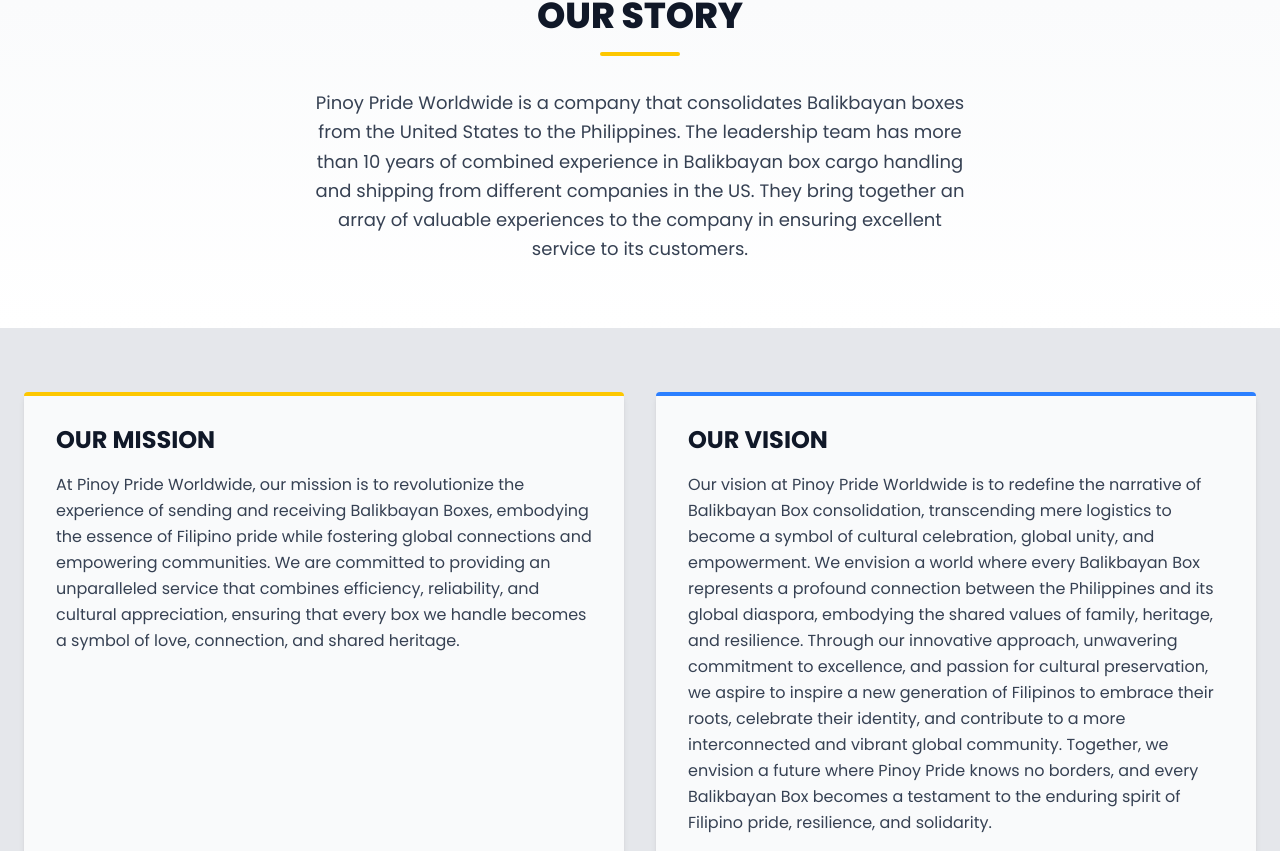
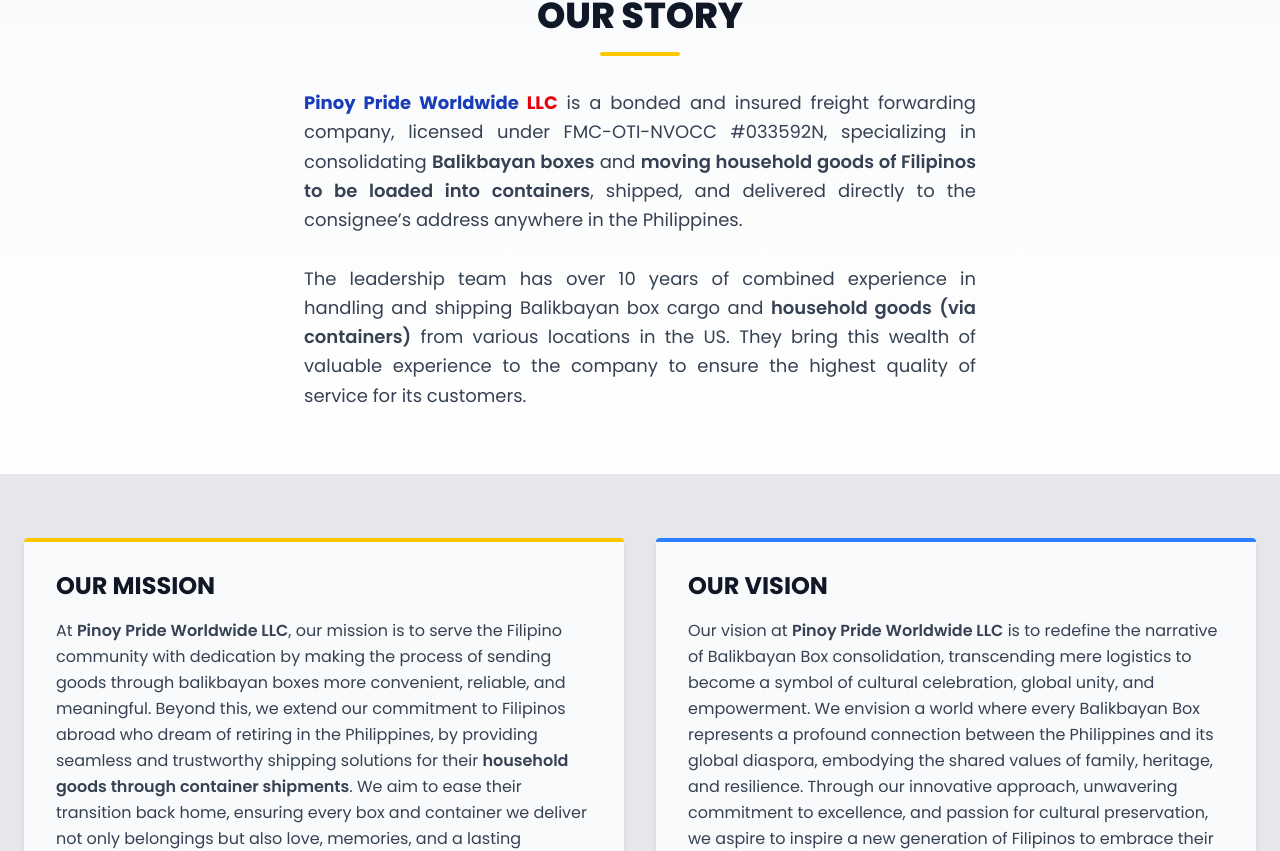
Before and after one commit to derekcatigan/pinoyprideworldwidellc, a Vue app: page /about-us in a window 1280 px wide. Shown: the part 468-1319 px from the top of the page. Built offline with nearby package versions, Linux system fonts and the light colour scheme.

Commit message:
Fixed Styles

```diff
--- a/src/components/BranchesCard.vue
+++ b/src/components/BranchesCard.vue
@@ -3,10 +3,10 @@
 import { MapPinIcon } from '@heroicons/vue/24/outline';
 
 const branchNames = [
+    { branch: "New York/New Jersey" },
     { branch: "Seattle" },
-    { branch: "New York/New Jersey" },
+    { branch: "Texas" },
     { branch: "Virginia" },
-    { branch: "Texas" },
 ];
 </script>
 
--- a/src/components/Header.vue
+++ b/src/components/Header.vue
@@ -8,6 +8,7 @@
     { to: "/news", name: "News" },
     { to: "/track", name: "Track" },
     { to: "/contact", name: "Contact" },
+    { to: "/services", name: "Services" },
     { to: "/careers", name: "Careers" },
 ];
 
--- a/src/components/TeamSection.vue
+++ b/src/components/TeamSection.vue
@@ -114,7 +114,7 @@
 
         <!-- Team Grid -->
         <div class="space-y-8">
-            <div v-fade-slide-up="100" v-for="(member, index) in teamMembers" :key="index"
+            <div v-fade-slide-up="50" v-for="(member, index) in teamMembers" :key="index"
                 class="bg-white border border-gray-300 rounded-xl shadow-md overflow-hidden hover:shadow-xl transition duration-300">
                 <div class="flex flex-col sm:flex-row items-stretch">
                     <!-- Image + Name + Position -->
--- a/src/components/TestimonialCard.vue
+++ b/src/components/TestimonialCard.vue
@@ -4,10 +4,10 @@
 
 // Testimonials
 const testimonials = ref([
-    { name: "Jane Doe", position: "Entrepreneur", message: "Pinoy Pride Worldwide made shipping so easy and reliable!", avatar: HomeImage01 },
-    { name: "John Smith", position: "Teacher", message: "Excellent service and my packages always arrive on time!", avatar: HomeImage01 },
-    { name: "Maria Lopez", message: "Very satisfied with their customer support and delivery.", avatar: HomeImage01 },
-    { name: "Mark Wilson", position: "Business Owner", message: "Professional and reliable shipping services.", avatar: HomeImage01 }
+    { name: "Christopher Jaime Collado Bicknell", position: "", message: "Rising contributor Thank you for taking care of my parents with their move! Happy to have come across your posts and for those looking to do the same please make sure you contact! Maraming Salamat po!", avatar: "" },
+    { name: "John Smith", position: "Teacher", message: "Excellent service and my packages always arrive on time!", avatar: "" },
+    { name: "Maria Lopez", message: "Very satisfied with their customer support and delivery.", avatar: "" },
+    { name: "Mark Wilson", position: "Business Owner", message: "Professional and reliable shipping services.", avatar: "" }
 ]);
 
 // Track window width
--- a/src/routes/router.js
+++ b/src/routes/router.js
@@ -5,6 +5,7 @@
 import TrackView from '@/views/Track.vue';
 import ContactView from '@/views/Contact.vue';
 import CareersView from '@/views/Careers.vue';
+import Services from "@/views/Services.vue";
 const routes = [
     {
         path: '/', name: 'Home', component: HomeView
@@ -22,6 +23,9 @@
         path: '/contact', name: 'Contact', component: ContactView
     },
     {
+        path: '/services', name: 'Services', component: Services
+    },
+    {
         path: '/careers', name: 'Careers', component: CareersView
     },
 ]
--- a/src/views/About.vue
+++ b/src/views/About.vue
@@ -65,12 +65,12 @@
             <div class="w-20 h-1 bg-yellow-400 mx-auto mb-8 rounded"></div>
 
             <!-- Paragraph -->
-            <p v-fade-slide-up="200" class="text-gray-700 text-base sm:text-lg leading-relaxed max-w-2xl mx-auto">
-                Pinoy Pride Worldwide is a company that consolidates Balikbayan boxes from the United States
-                to the Philippines. The leadership team has more than 10 years of combined experience in
-                Balikbayan box cargo handling and shipping from different companies in the US. They bring
-                together an array of valuable experiences to the company in ensuring excellent service to its customers.
-            </p>
+            <pre v-fade-slide-up="200"
+                class="text-gray-700 text-base sm:text-lg leading-relaxed text-justify max-w-2xl mx-auto whitespace-pre-line">
+                <span class="text-blue-800 font-bold">Pinoy Pride Worldwide </span><span class="text-red-600 font-bold">LLC</span> is a bonded and insured freight forwarding company, licensed under FMC-OTI-NVOCC #033592N, specializing in consolidating <span class="font-semibold">Balikbayan boxes</span> and <span class="font-semibold">moving household goods of Filipinos to be loaded into containers</span>, shipped, and delivered directly to the consignee’s address anywhere in the Philippines.
+
+                The leadership team has over 10 years of combined experience in handling and shipping Balikbayan box cargo and <span class="font-semibold">household goods</span> <span class="font-semibold">(via containers)</span> from various locations in the US. They bring this wealth of valuable experience to the company to ensure the highest quality of service for its customers.
+            </pre>
         </div>
     </section>
 
@@ -85,12 +85,14 @@
 
                 <h3 class="text-2xl font-bold text-gray-900 mb-4">OUR MISSION</h3>
                 <p class="text-gray-700 leading-relaxed text-sm sm:text-base">
-                    At Pinoy Pride Worldwide, our mission is to revolutionize the experience of sending and receiving
-                    Balikbayan Boxes, embodying the essence of Filipino pride while fostering global connections and
-                    empowering communities. We are committed to providing an unparalleled service that combines
-                    efficiency,
-                    reliability, and cultural appreciation, ensuring that every box we handle becomes a symbol of love,
-                    connection, and shared heritage.
+                    At <span class="font-semibold">Pinoy Pride Worldwide LLC</span>, our mission is to serve the
+                    Filipino community with dedication by
+                    making the process of sending goods through balikbayan boxes more convenient, reliable, and
+                    meaningful. Beyond this, we extend our commitment to Filipinos abroad who dream of retiring in the
+                    Philippines, by providing seamless and trustworthy shipping solutions for their <span
+                        class="font-semibold">household goods through container shipments</span>. We aim to ease their
+                    transition back home, ensuring every box and container we deliver not only belongings but also love,
+                    memories, and a lasting connection to the homeland.
                 </p>
             </div>
 
@@ -101,22 +103,16 @@
 
                 <h3 class="text-2xl font-bold text-gray-900 mb-4">OUR VISION</h3>
                 <p class="text-gray-700 leading-relaxed text-sm sm:text-base">
-                    Our vision at Pinoy Pride Worldwide is to redefine the narrative of Balikbayan Box consolidation,
-                    transcending mere logistics to become a symbol of cultural celebration, global unity, and
-                    empowerment.
-                    We envision a world where every Balikbayan Box represents a profound connection between the
-                    Philippines
-                    and its global diaspora, embodying the shared values of family, heritage, and resilience. Through
-                    our
-                    innovative approach, unwavering commitment to excellence, and passion for cultural preservation, we
-                    aspire
-                    to inspire a new generation of Filipinos to embrace their roots, celebrate their identity, and
-                    contribute
-                    to a more interconnected and vibrant global community. Together, we envision a future where Pinoy
-                    Pride
-                    knows no borders, and every Balikbayan Box becomes a testament to the enduring spirit of Filipino
-                    pride,
-                    resilience, and solidarity.
+                    Our vision at <span class="font-semibold">Pinoy Pride Worldwide LLC</span> is to redefine the
+                    narrative of Balikbayan Box
+                    consolidation, transcending mere logistics to become a symbol of cultural celebration, global unity,
+                    and empowerment. We envision a world where every Balikbayan Box represents a profound connection
+                    between the Philippines and its global diaspora, embodying the shared values of family, heritage,
+                    and resilience. Through our innovative approach, unwavering commitment to excellence, and passion
+                    for cultural preservation, we aspire to inspire a new generation of Filipinos to embrace their
+                    roots, celebrate their identity, and contribute to a more interconnected and vibrant global
+                    community. Together, we envision a future where Pinoy Pride knows no borders, and every Balikbayan
+                    Box becomes a testament to the enduring spirit of Filipino pride, resilience, and solidarity.
                 </p>
             </div>
         </div>
--- /dev/null
+++ b/src/views/Services.vue
@@ -0,0 +1,6 @@
+<script setup>
+import ComingSoon from '@/components/ComingSoon.vue';
+</script>
+<template>
+    <ComingSoon page="Services" />
+</template>
--- a/vite.config.js
+++ b/vite.config.js
@@ -2,6 +2,7 @@
 import tailwindcss from '@tailwindcss/vite'
 import vue from '@vitejs/plugin-vue'
 import path from 'path'
+
 // https://vite.dev/config/
 export default defineConfig({
   plugins: [tailwindcss(), vue()],
@@ -10,5 +11,5 @@
       '@': path.resolve(__dirname, 'src'),
     },
   },
-  base: '/beta.pinoyprideworldwide.com/',
+  // base: '/beta.pinoyprideworldwide.com/',
 })
```
Also changed, not shown: src/components/NewsCard.vue (+38 -27 lines), src/views/Contact.vue (+18 -17 lines), src/views/Home.vue (+1 -30 lines).
